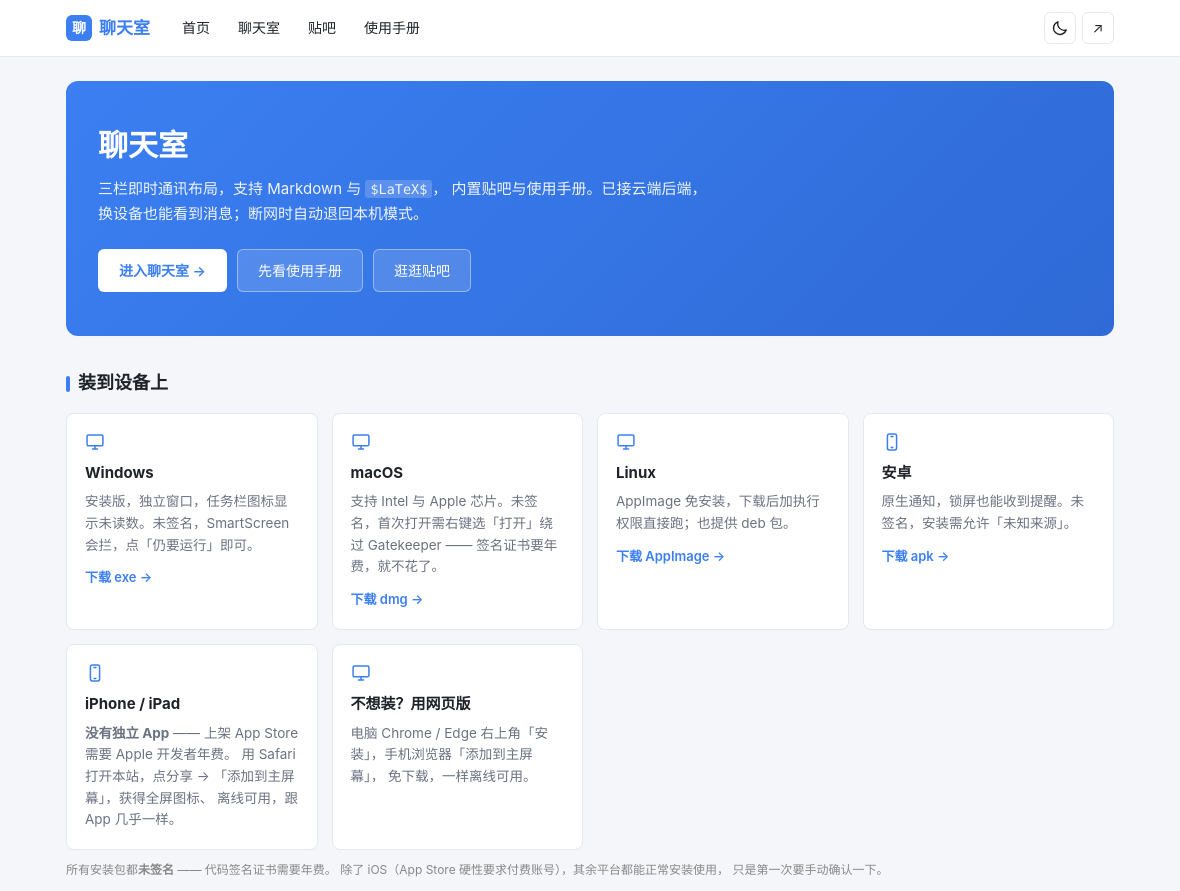
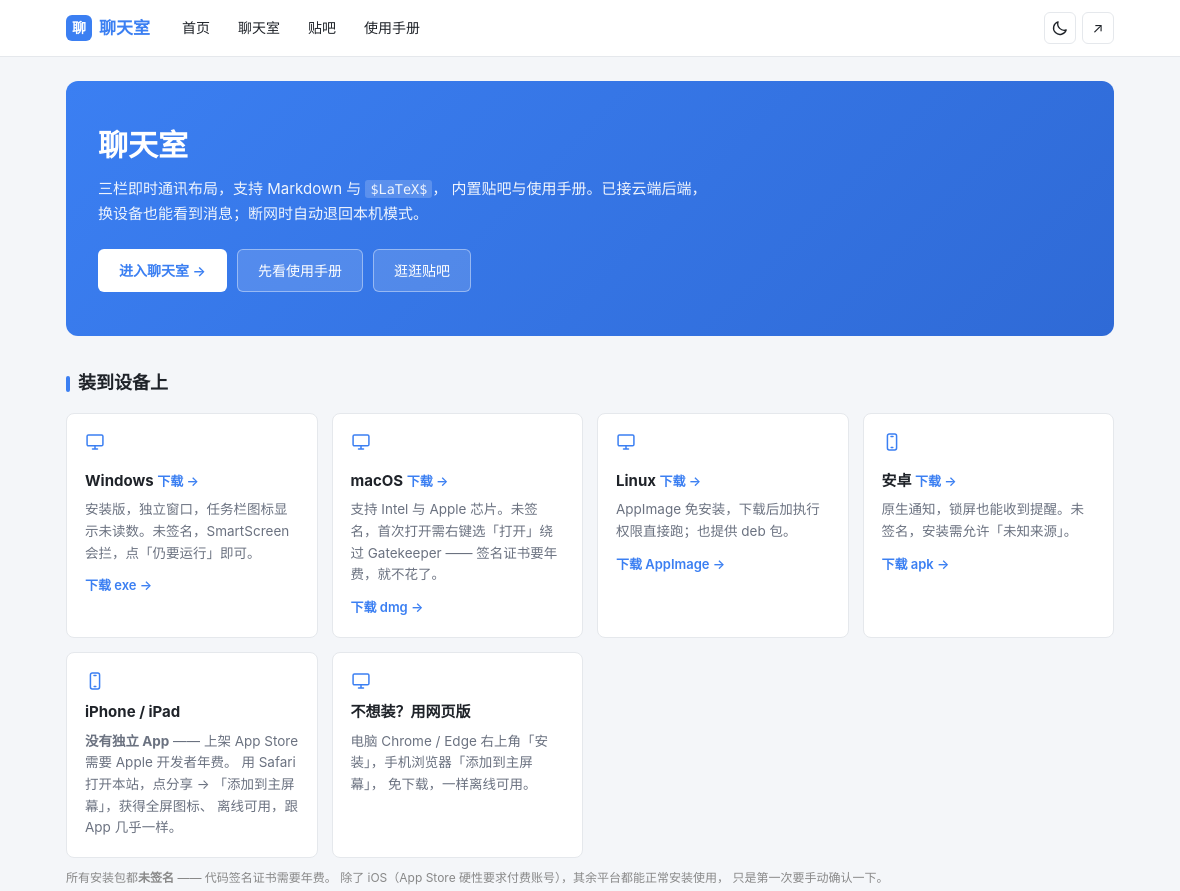
Before and after one commit to liuyiming2024/Chat, an Electron app: page index.html in a window 1180 px wide. Shown: the top 891 px of the page. Drawn offline with Linux system fonts and the light colour scheme.

Commit message:
落地页四张下载卡补「下载 →」可点暗示

```diff
--- a/index.html
+++ b/index.html
@@ -131,7 +131,7 @@
   <div class="grid">
     <a class="card" href="https://github.com/liuyiming2024/Chat/releases/latest/download/chat-win-setup.exe" target="_blank" rel="noopener" style="color:inherit">
       <span class="card-icon"><svg class="ic" aria-hidden="true"><use href="#i-monitor"/></svg></span>
-      <h3>Windows</h3>
+      <h3>Windows <span class="card-link">下载 →</span></h3>
       <p>安装版，独立窗口，任务栏图标显示未读数。未签名，SmartScreen
          会拦，点「仍要运行」即可。</p>
       <span class="card-link">下载 exe →</span>
@@ -139,7 +139,7 @@
 
     <a class="card" href="https://github.com/liuyiming2024/Chat/releases/latest/download/chat-mac.dmg" target="_blank" rel="noopener" style="color:inherit">
       <span class="card-icon"><svg class="ic" aria-hidden="true"><use href="#i-monitor"/></svg></span>
-      <h3>macOS</h3>
+      <h3>macOS <span class="card-link">下载 →</span></h3>
       <p>支持 Intel 与 Apple 芯片。未签名，首次打开需右键选「打开」绕过
          Gatekeeper —— 签名证书要年费，就不花了。</p>
       <span class="card-link">下载 dmg →</span>
@@ -147,14 +147,14 @@
 
     <a class="card" href="https://github.com/liuyiming2024/Chat/releases/latest/download/chat-linux.AppImage" target="_blank" rel="noopener" style="color:inherit">
       <span class="card-icon"><svg class="ic" aria-hidden="true"><use href="#i-monitor"/></svg></span>
-      <h3>Linux</h3>
+      <h3>Linux <span class="card-link">下载 →</span></h3>
       <p>AppImage 免安装，下载后加执行权限直接跑；也提供 deb 包。</p>
       <span class="card-link">下载 AppImage →</span>
     </a>
 
     <a class="card" href="https://github.com/liuyiming2024/Chat/releases/latest/download/chat-android.apk" target="_blank" rel="noopener" style="color:inherit">
       <span class="card-icon"><svg class="ic" aria-hidden="true"><use href="#i-phone"/></svg></span>
-      <h3>安卓</h3>
+      <h3>安卓 <span class="card-link">下载 →</span></h3>
       <p>原生通知，锁屏也能收到提醒。未签名，安装需允许「未知来源」。</p>
       <span class="card-link">下载 apk →</span>
     </a>
```
